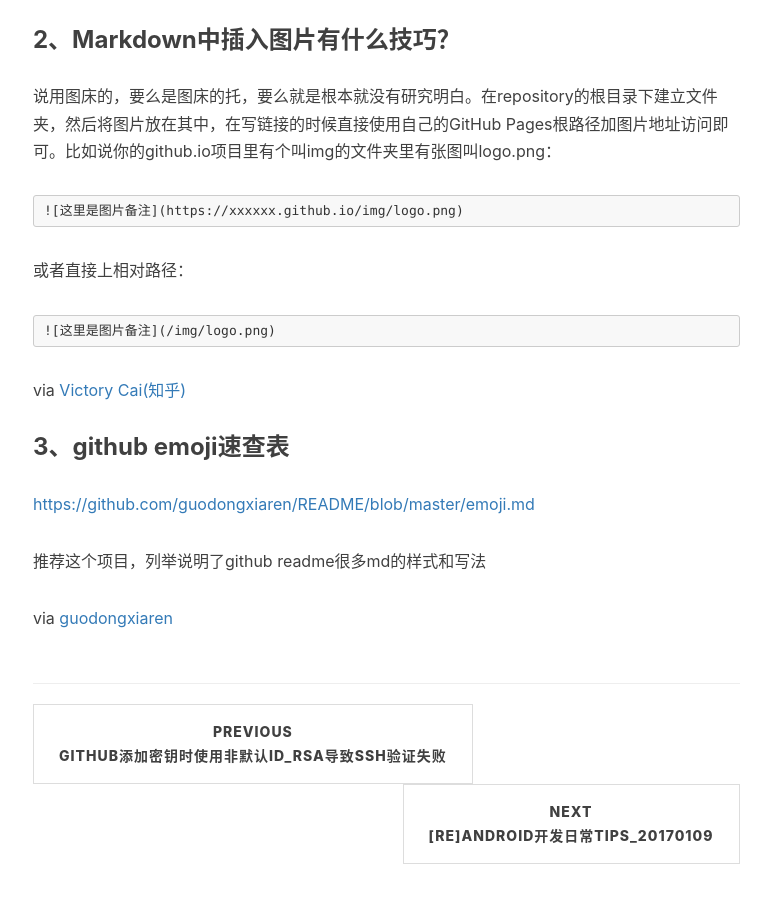
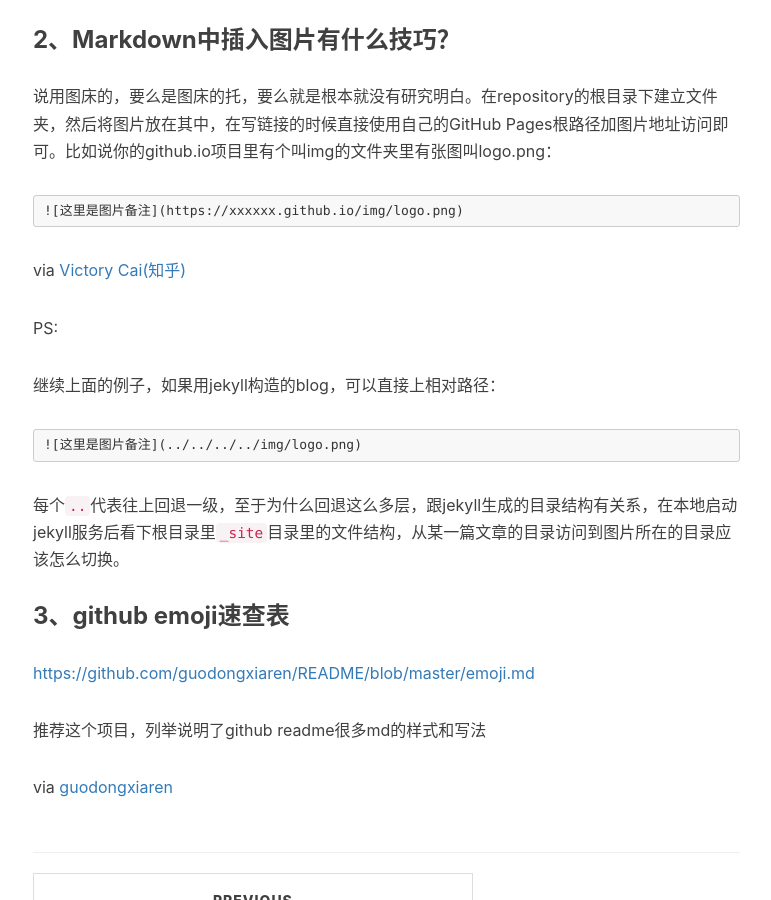
Before and after one commit to Dot1q84/dot1q84.github.io, a Jekyll site: the page built from _posts/2016-12-30-markdown-usage.md, in a window 1280 px wide and 900 px high, scrolled down 804 px. Shown: the whole window, without its empty margins (232-1003 px from the left). Built offline with Jekyll 4.4.1, drawn with Linux system fonts in a browser that asks for light colours; nearby versions of some CDN libraries; comment, search, counter and statistics services are not loaded.

Commit message:
add example to the old post

```diff
--- a/_posts/2016-12-30-markdown-usage.md
+++ b/_posts/2016-12-30-markdown-usage.md
@@ -21,13 +21,15 @@ Markdown 会把每行前面空四格的文本转换为代码块。如果是GFM
 
 	![这里是图片备注](https://xxxxxx.github.io/img/logo.png)
 
-或者直接上相对路径：
-
-	![这里是图片备注](/img/logo.png)
-
-
 via [Victory Cai(知乎)](https://www.zhihu.com/question/21065229/answer/137816523)
 
+PS:
+
+继续上面的例子，如果用jekyll构造的blog，可以直接上相对路径：
+
+	![这里是图片备注](../../../../img/logo.png)
+
+每个`..`代表往上回退一级，至于为什么回退这么多层，跟jekyll生成的目录结构有关系，在本地启动jekyll服务后看下根目录里`_site`目录里的文件结构，从某一篇文章的目录访问到图片所在的目录应该怎么切换。
 ### 3、github emoji速查表
 
 [https://github.com/guodongxiaren/README/blob/master/emoji.md](https://github.com/guodongxiaren/README/blob/master/emoji.md)
```
